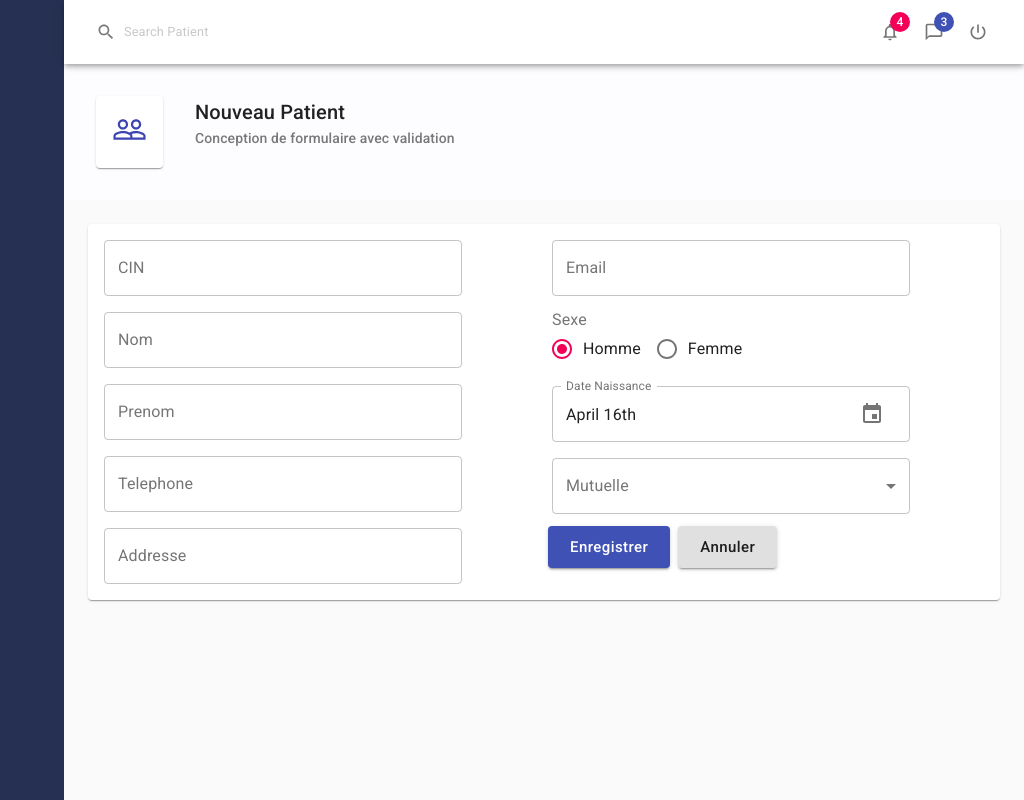
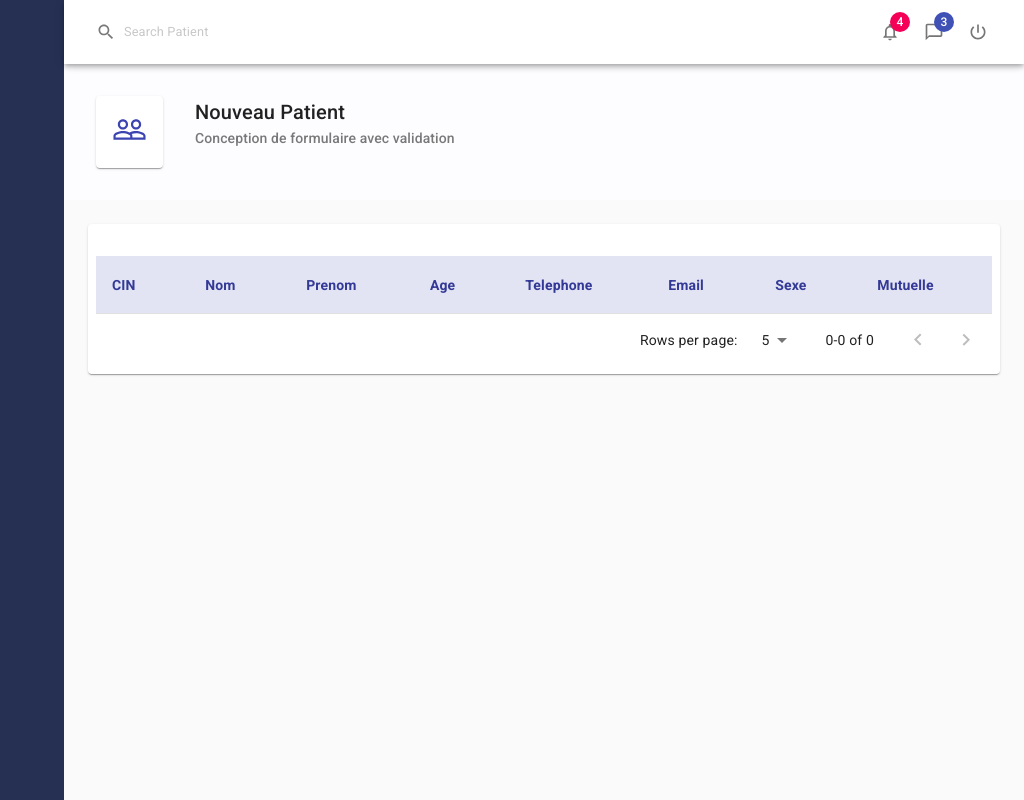
Before and after one commit to DemoSafir/medico-app, a React (Create React App) app: page / in a window 1280 px wide. Shown: the top 800 px of the page, without its empty margins (256-1280 px from the left). Built offline with nearby package versions, Linux system fonts and the light colour scheme.

Commit message:
Add all my files

```diff
--- a/src/App/App.js
+++ b/src/App/App.js
@@ -10,11 +10,11 @@ import Patients from '../pages/Patients/Patients';
 const theme = createMuiTheme({
   palette: {
     primary: {
-      main: '#1976d2',
-      light: '#42a5f5'
+      main: '#333996',
+      light: '#3c44b126'
     }, secondary: {
-      main: '#9c27b0',
-      light: '#ba68c8'
+      main: '#f83245',
+      light: '#f8324526'
     }, background: {
       default: '#f4f5fd'
     },
--- a/src/components/SideMenu.js
+++ b/src/components/SideMenu.js
@@ -10,7 +10,7 @@ const style = {
         position: 'absolute',
         left: '0px',
         width:'320px',
-        height:'100%',
+        height:'150vh',
         backgroundColor: '#253053'
     }
 }
--- a/src/components/controls/Input.js
+++ b/src/components/controls/Input.js
@@ -2,7 +2,7 @@ import { TextField } from '@material-ui/core'
 import React from 'react'
 
 export default function Input(props) {
-    const { name, label, value, onChange } = props;
+    const { name, label, value,error=null, onChange } = props;
   return (
    <TextField
                  variant="outlined"
@@ -10,6 +10,7 @@ export default function Input(props) {
                  name={name}
                  value = {value}
                  onChange={onChange}
+                 {...(error && {error:true,helperText:error})}
                  />
   )
 }
--- a/src/components/controls/Select.js
+++ b/src/components/controls/Select.js
@@ -1,13 +1,13 @@
-import { FormControl, InputLabel , MenuItem, Select as MuiSelect} from '@material-ui/core';
+import { FormControl, FormHelperText, InputLabel , MenuItem, Select as MuiSelect} from '@material-ui/core';
 import React from 'react'
 
 export default function Select(props) {
 
-   const {name, label, value, onChange, options} = props;
+   const {name, label, value,error=null, onChange, options} = props;
 
   return (
-    <FormControl
-        variant="outlined">
+    <FormControl variant="outlined"
+     {...(error && {error:true,helperText:error})}>
         <InputLabel>{label}</InputLabel>
         <MuiSelect
         label={label}
@@ -19,7 +19,7 @@ export default function Select(props) {
                options.map(item=>(<MenuItem key={item.id} value={item.id}>{item.title}</MenuItem>))
            }
         </MuiSelect>
+        {error && <FormHelperText>{error}</FormHelperText> }
     </FormControl>
-
   )
 }
--- a/src/components/useForm.js
+++ b/src/components/useForm.js
@@ -1,8 +1,9 @@
 import React,{ useState }from 'react'
 import { makeStyles } from '@material-ui/core'
 
-export function useForm(initialFValues) {
+export function useForm(initialFValues,validateOnChange=false,validate) {
     const [values, setValues] = useState(initialFValues);
+    const [errors, setErrors] = useState({});
 
     const handleInputChange = e => {
          const {name, value} = e.target
@@ -10,12 +11,22 @@ export function useForm(initialFValues) {
              ...values,
              [name]: value
          })
+         if(validateOnChange)
+         validate({[name]:value})
+    }
+
+    const resetForm = () => {
+      setValues(initialFValues);
+      setErrors({});
     }
 
   return {
     values,
     setValues,
-    handleInputChange
+    errors,
+    setErrors,
+    handleInputChange,
+    resetForm
   }
 }
 
@@ -30,8 +41,9 @@ const useStyles = makeStyles(theme => ({
 
 export function Form(props) {
     const classes = useStyles();
+    const { children, ...other } = props;
   return (
-    <form className={classes.root} >
+    <form className={classes.root}  {...other} >
        {props.children}
     </form>
   )
--- /dev/null
+++ b/src/components/useTable.js
@@ -0,0 +1,87 @@
+import { makeStyles, Table, TableCell, TableHead, TablePagination, TableRow, TableSortLabel } from '@material-ui/core'
+import React ,{useState} from 'react'
+
+const useStyles = makeStyles(theme => ({
+    table:{
+        marginTop: theme.spacing(3),
+        '& thead th':{
+            fontWeight: '600',
+            color: '#333996',
+            backgroundColor: '#3c44b126',
+        },
+        '& tbody td':{
+            fontWeight: '300',
+        },
+        '& tbody tr:hover':{
+            backgroundColor:'#fffbf2',
+            cursor: 'pointer',
+        },
+    },
+}))
+
+
+
+
+export default function useTable(records,headCells) {
+    const classes = useStyles();
+    const pages =[5,10,25];
+    const [page,setPage] =useState(0);
+    const [rowsPerPage,setRowsPerPage] = useState(pages[page]);
+    const [order, setOrder] = useState();
+    const [orderBy, setOrderBy] = useState();
+    const TblContainer = props => (
+        <Table className={classes.table}>
+             {props.children}
+        </Table>
+    )
+    const handleSortRequest = cellId =>{
+            const isAsc = orderBy ===cellId && order ==="asc" ;
+            setOrder(isAsc ? 'desc' : 'asc');
+            setOrderBy(cellId)
+    }
+    const TblHead = props => (
+        <TableHead>
+            <TableRow>
+                {
+                    headCells.map(headCell =>(
+                    <TableCell key={headCell.id}>
+                        <TableSortLabel
+                        direction={orderBy === headCell.id?order:'asc'}
+                        onClick={()=>{handleSortRequest(headCell.id)}}>
+                            {headCell.label}
+                        </TableSortLabel>
+                    </TableCell>))
+                }
+            </TableRow>
+        </TableHead>
+    )
+
+    const handleChangePage = (event,newPage) => {
+        setPage(newPage);
+    }
+    const handleChangeRowsPerPage = event => {
+        setRowsPerPage(parseInt(event.target.value,10))
+         setPage(0);
+    }
+
+    const TblPagination = () =>(<TablePagination
+        component = "div"
+        page = {page}
+        rowsPerPageOptions={pages}
+        rowsPerPage={rowsPerPage}
+        count={records.length}
+        onChangePage={handleChangePage}
+        onChangeRowsPerPage={handleChangeRowsPerPage}
+    />)
+
+    const recordsAfterPagingAndSorting = () => {
+        return records.slice(page*rowsPerPage, (page+1)*rowsPerPage)
+    }
+
+    return {
+        TblContainer,
+        TblHead,
+        TblPagination,
+        recordsAfterPagingAndSorting
+    }
+}
--- a/src/pages/Patients/PatientForm.js
+++ b/src/pages/Patients/PatientForm.js
@@ -1,8 +1,11 @@
 import React from 'react'
-import { Grid } from '@material-ui/core';
+import { Box, Grid, makeStyles, Paper, Tab } from '@material-ui/core';
 import { useForm, Form } from '../../components/useForm'
 import Controls from '../../components/controls/Controls';
 import * as patientService from '../../services/patientService';
+import { TabContext, TabList, TabPanel } from '@mui/lab';
+
+
 
 const sexeItems = [
     { id: 'homme', title: 'Homme' },
@@ -13,6 +16,7 @@ const initialFValues = {
     cin: '',
     nom: '',
     prenom: '',
+    age:'',
     telephone: '',
     email: '',
     addresse: '',
@@ -22,15 +26,49 @@ const initialFValues = {
 }
 export default function PatientForm() {
 
+    const validate = (fieldValues = values) => {
+        let temp = {...errors}
+        if('cin' in fieldValues)
+        temp.cin =fieldValues.cin?"":"This field is required."
+        if('nom' in fieldValues)
+        temp.nom =fieldValues.nom?"":"This field is required."
+        if('prenom' in fieldValues)
+        temp.prenom =fieldValues.prenom?"":"This field is required."
+        if('age' in fieldValues)
+        temp.age =fieldValues.age>0?"":"This field is required."
+        if('telephone' in fieldValues)
+        temp.telephone =fieldValues.telephone.length>9?"":"Minimum 10 numbers required."
+        if('email' in fieldValues)
+        temp.email =((/$^|.+@.+..+/)).test(fieldValues.email)?"":"Email is not valid."
+        if('addresse' in fieldValues)
+        temp.addresse =fieldValues.addresse?"":"This field is required."
+        if('mutuelle' in fieldValues)
+        temp.mutuelle =fieldValues.mutuelle.length != 0?"":"This field is required."
+        setErrors({
+            ...temp
+        })
+        if(fieldValues == values)
+        return Object.values(temp).every(x => x == "")
+    }
+
 
     const {
         values,
         setValues,
-        handleInputChange
-    } = useForm(initialFValues);
+        errors,
+        setErrors,
+        handleInputChange,
+        resetForm
+    } = useForm(initialFValues,true,validate);
+
+    const handleSubmit = e => {
+        e.preventDefault();
+        if(validate())
+           patientService.insertPatient(values)
+    }
 
     return (
-        <Form>
+        <Form onSubmit={handleSubmit}>
             <Grid container>
                 <Grid item xs={6}>
                     <Controls.Input
@@ -38,38 +76,51 @@ export default function PatientForm() {
                         label="CIN"
                         value={values.cin}
                         onChange={handleInputChange}
+                        error={errors.cin}
                     />
                     <Controls.Input
                         name="nom"
                         label="Nom"
                         value={values.nom}
                         onChange={handleInputChange}
+                        error={errors.nom}
                     />
                     <Controls.Input
                         name="prenom"
                         label="Prenom"
                         value={values.prenom}
                         onChange={handleInputChange}
+                        error={errors.prenom}
+                    />
+                     <Controls.Input
+                        name="age"
+                        label="Age"
+                        value={values.age}
+                        onChange={handleInputChange}
+                        error={errors.age}
                     />
                      <Controls.Input
                         name="telephone"
                         label="Telephone"
                         value={values.telephone}
                         onChange={handleInputChange}
+                        error={errors.telephone}
                     />
+                </Grid>
+                <Grid item xs={6}>
                      <Controls.Input
                         name="addresse"
                         label="Addresse"
                         value={values.addresse}
                         onChange={handleInputChange}
+                        error={errors.addresse}
                     />
-                </Grid>
-                <Grid item xs={6}>
                     <Controls.Input
                         name="email"
                         label="Email"
                         value={values.email}
                         onChange={handleInputChange}
+                        error={errors.email}
                     />
                     <Controls.RadioGroup
                             name="sexe"
@@ -83,6 +134,7 @@ export default function PatientForm() {
                             label="Date Naissance"
                             value={values.dateNaissance}
                             onChange={handleInputChange}
+
                     />
                     <Controls.Select
                             name="mutuelle"
@@ -90,6 +142,7 @@ export default function PatientForm() {
                             value={values.mutuelle}
                             onChange={handleInputChange}
                             options={patientService.getMutuelleCollection()}
+                            error={errors.mutuelle}
                     />
                     <div>
                         <Controls.Button
@@ -99,6 +152,7 @@ export default function PatientForm() {
                         <Controls.Button
                             text="Annuler"
                             color="default"
+                            onClick={resetForm}
                         />
                     </div>
                 </Grid>
--- a/src/pages/Patients/Patients.js
+++ b/src/pages/Patients/Patients.js
@@ -1,8 +1,11 @@
-import React from 'react'
+import React,{ useState} from 'react'
 import PatientForm from './PatientForm'
 import PageHeader from '../../components/PageHeader'
 import PeopleOutlineIcon from '@mui/icons-material/PeopleOutline'
-import { Paper, makeStyles } from '@material-ui/core'
+import { Paper, makeStyles, TableRow, TableCell } from '@material-ui/core'
+import useTable from '../../components/useTable'
+import { TableBody } from '@mui/material'
+import * as patientService from '../../services/patientService'
 
 const useStyles = makeStyles(theme => ({
     pageContent: {
@@ -11,8 +14,29 @@ const useStyles = makeStyles(theme => ({
     }
 }))
 
+const headCells = [
+    {id: 'cin',label:'CIN'},
+    {id: 'nom',label:'Nom'},
+    {id: 'prenom',label:'Prenom'},
+    {id: 'age',label:'Age'},
+    {id: 'telephone',label:'Telephone'},
+    {id: 'email',label:'Email'},
+    {id: 'sexe',label:'Sexe'},
+    {id: 'mutuelle',label:'Mutuelle'},
+]
+
 export default function Patients() {
     const classes = useStyles();
+    const [records, setRecords] = useState(patientService.getAllPatients());
+
+
+    const {
+        TblContainer,
+        TblHead,
+        TblPagination,
+        recordsAfterPagingAndSorting
+    } = useTable(records,headCells);
+
   return (
       <>
             <PageHeader
@@ -21,7 +45,26 @@ export default function Patients() {
                 icon={<PeopleOutlineIcon fontSize="large" /> }
             />
             <Paper className={classes.pageContent}>
-                  <PatientForm />
+                 {/*<PatientForm />*/}
+                 <TblContainer>
+                     <TblHead/>
+                     <TableBody>
+                            {
+                            recordsAfterPagingAndSorting().map(item =>
+                                (<TableRow key={item.id}>
+                                    <TableCell>{item.cin}</TableCell>
+                                    <TableCell>{item.nom}</TableCell>
+                                    <TableCell>{item.prenom}</TableCell>
+                                    <TableCell>{item.age}</TableCell>
+                                    <TableCell>{item.telephone}</TableCell>
+                                    <TableCell>{item.email}</TableCell>
+                                    <TableCell>{item.sexe}</TableCell>
+                                    <TableCell>{item.mutuelle}</TableCell>
+                                </TableRow>))
+                            }
+                        </TableBody>
+                </TblContainer>
+                <TblPagination/>
             </Paper>
       </>
   )
--- a/src/services/patientService.js
+++ b/src/services/patientService.js
@@ -1,4 +1,7 @@
-
+const KEYS ={
+    patients:'patients',
+    patientsId:'patientsId'
+}
 
 
 export const getMutuelleCollection = () => ([
@@ -6,3 +9,31 @@ export const getMutuelleCollection = () => ([
     { id:'2', title:'FAR'},
     { id:'3', title:'Autres'},
 ])
+
+
+export function insertPatient(data){
+    let patients = getAllPatients();
+    data['id']= generatePatientId();
+    patients.push(data);
+    localStorage.setItem(KEYS.patients,JSON.stringify(patients))
+}
+
+export function generatePatientId(){
+    if(localStorage.getItem(KEYS.patientId)==null)
+        localStorage.setItem(KEYS.patientId, '0')
+    var id = parseInt(localStorage.getItem(KEYS.patientId))
+    localStorage.setItem(KEYS.patientId, (++id).toString())
+    return id;
+}
+
+export function getAllPatients(){
+    if(localStorage.getItem(KEYS.patients)==null)
+        localStorage.setItem(KEYS.patients, JSON.stringify([]))
+    let patients = JSON.parse(localStorage.getItem(KEYS.patients));
+    //map mutuelleId to mutuelle title
+    let mutuelles = getMutuelleCollection();
+    return patients.map(x=>({
+        ...x,
+        mutuelle : mutuelles[x.mutuelle-1].title
+    }))
+}
```
